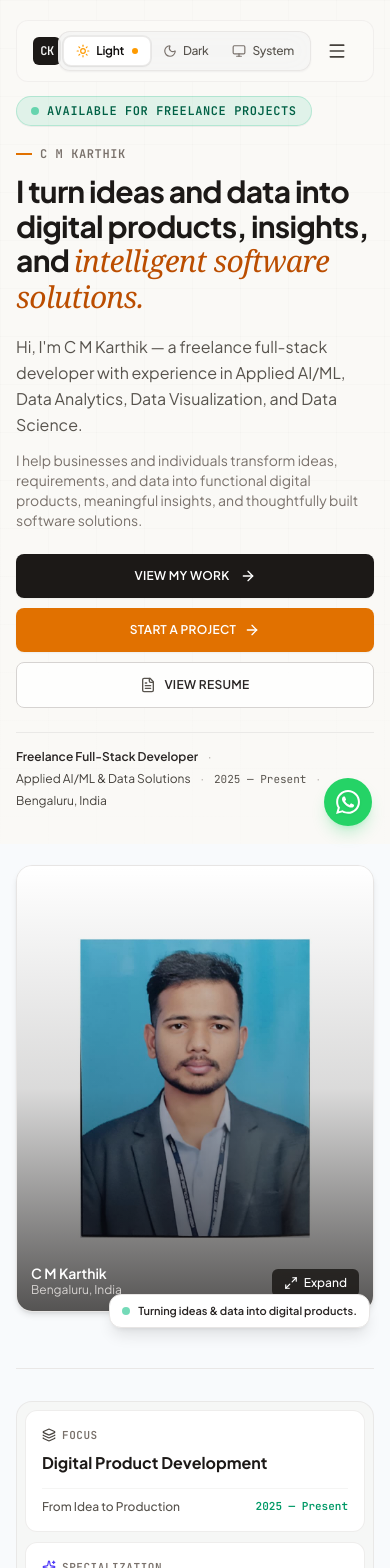
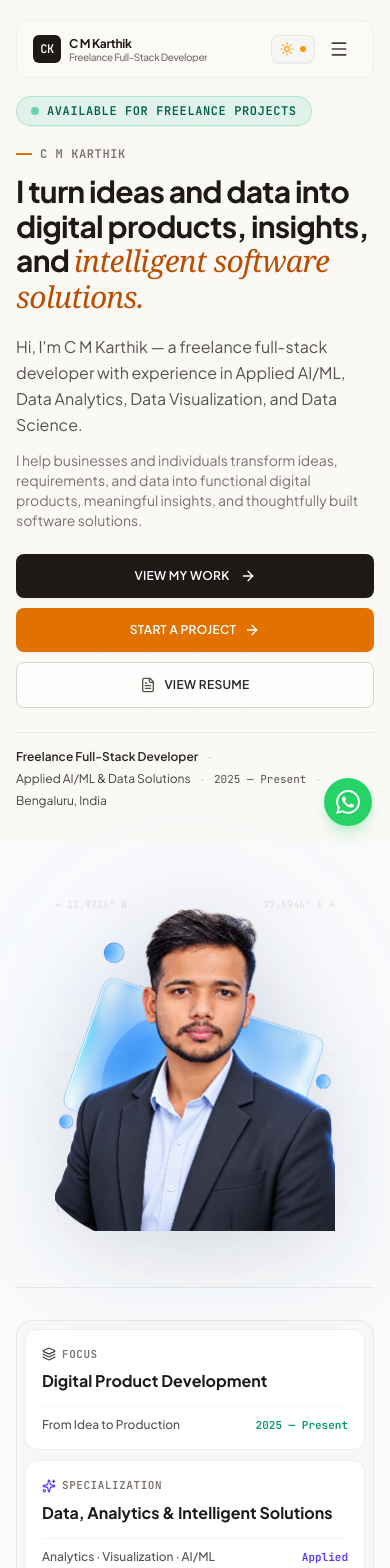
Before and after one commit to cmkarthik2004/my-portfolio2.0, a React (Vite) app: page / in a window 390 px wide. Shown: the top 1568 px of the page. Built offline with nearby package versions, Linux system fonts and the light colour scheme; a web font is replaced by a local one.

Commit message:
feat(hero): update hero visual and refine theme UI
- Replace hero image with new 3D visual
- Update hero annotation text
- Implement cyclical theme toggle logic
- Optimize Navbar layout and mobile responsiveness

```diff
--- a/src/components/HeroSection.tsx
+++ b/src/components/HeroSection.tsx
@@ -1,7 +1,6 @@
 import React, { useState } from 'react';
 import {
   ArrowRight,
-  Maximize2,
   Briefcase,
   Sparkles,
   GraduationCap,
@@ -18,7 +17,9 @@ interface HeroSectionProps {
 }
 
 const PHOTO_SOURCES = [
-  // Redesigned premium 3D personal brand visual
+  // Primary 3D Hero Visual provided by user: 3Dimage2.png
+  '/images/3Dimage2.png',
+  '/3Dimage2.png',
   '/images/image2.png',
   '/image2.png',
   PERSONAL_INFO.profilePhoto,
@@ -169,19 +170,19 @@ export const HeroSection: React.FC<HeroSectionProps> = ({ onStartProject }) => {
             </div>
           </div>
 
-          {/* Right Column: Professional Photograph with Handwritten Annotation & Floating Badge */}
-          <div className="lg:col-span-5 flex justify-center lg:justify-end relative mt-4 lg:mt-0">
-            {/* Handwritten annotation: "Build Solve Learn Repeat" */}
-            <div className="hidden xl:flex flex-col items-center absolute -left-20 top-8 pointer-events-none select-none z-10">
+          {/* Right Column: 3D Personal Brand Hero Visual */}
+          <div className="lg:col-span-5 flex justify-center lg:justify-end relative mt-8 sm:mt-10 lg:mt-0 lg:-mr-4 xl:-mr-8 2xl:-mr-10 lg:-translate-y-8 xl:-translate-y-12 2xl:-translate-y-14 transition-transform duration-300">
+            {/* Handwritten annotation: "Identify Solve Build Scale" */}
+            <div className="hidden xl:flex flex-col items-center absolute -left-14 2xl:-left-18 top-6 pointer-events-none select-none z-20">
               <div className="font-caveat text-xl sm:text-2xl text-stone-700 dark:text-stone-300 leading-tight text-center rotate-[-6deg]">
+                <span>Identify</span><br />
+                <span>Solve</span><br />
                 <span>Build</span><br />
-                <span>Solve</span><br />
-                <span>Learn</span><br />
-                <span className="text-amber-600 dark:text-amber-400 font-bold">Repeat</span>
+                <span className="text-amber-600 dark:text-amber-400 font-bold">Scale</span>
               </div>
-              {/* Hand-drawn curved arrow pointing to the photo */}
+              {/* Hand-drawn curved arrow pointing to the 3D visual */}
               <svg
-                className="w-12 h-12 text-stone-500 dark:text-stone-400 mt-1 rotate-[10deg]"
+                className="w-12 h-12 text-stone-400 dark:text-stone-500 mt-1 rotate-[10deg]"
                 viewBox="0 0 50 50"
                 fill="none"
                 stroke="currentColor"
@@ -194,19 +195,50 @@ export const HeroSection: React.FC<HeroSectionProps> = ({ onStartProject }) => {
               </svg>
             </div>
 
-            <div className="relative max-w-sm w-full">
-              <div className="relative rounded-2xl overflow-hidden bg-stone-100 dark:bg-stone-900 border border-stone-200 dark:border-stone-800 shadow-md">
-                {/* Real Photograph with soft edge vignette */}
+            {/* 3D Visual Stage with layered depth and subtle geometry */}
+            <div className="relative w-full max-w-[280px] xs:max-w-[320px] sm:max-w-[380px] md:max-w-[420px] lg:max-w-[500px] xl:max-w-[560px] 2xl:max-w-[620px] flex items-center justify-center">
+              {/* Subtle atmospheric ambient glow behind the subject */}
               <div
-                  className="relative aspect-4/5 cursor-pointer overflow-hidden bg-stone-200 dark:bg-stone-800 group"
+                className="absolute -inset-4 sm:-inset-8 m-auto w-5/6 h-5/6 rounded-full bg-gradient-to-tr from-sky-400/10 via-indigo-500/8 to-amber-500/5 dark:from-sky-500/12 dark:via-indigo-600/10 dark:to-amber-500/5 blur-3xl pointer-events-none -z-10"
+                aria-hidden="true"
+              />
+
+              {/* Subtle background precision geometry & coordinate marks */}
+              <div
+                className="absolute inset-x-0 inset-y-4 sm:inset-y-8 pointer-events-none select-none -z-10 opacity-30 dark:opacity-20 flex flex-col justify-between"
+                aria-hidden="true"
+              >
+                <div className="flex justify-between items-center text-[10px] font-mono text-stone-400 dark:text-stone-600">
+                  <span>+ 12.9716° N</span>
+                  <span>77.5946° E +</span>
+                </div>
+                <div className="w-full border-t border-dashed border-stone-300 dark:border-stone-700/60" />
+                <div className="flex justify-between items-center text-[10px] font-mono text-stone-400 dark:text-stone-600">
+                  <span>[SYS.DEV]</span>
+                  <span>[3D.HERO]</span>
+                </div>
+              </div>
+
+              {/* The 3D Image Presentation: Cardless, borderless, transparent blending */}
+              <div
+                className="relative w-full cursor-pointer group"
                 onClick={() => setIsPhotoLightboxOpen(true)}
-                  title="Click to view full photo"
+                title="C M Karthik — Click to view high-resolution visual"
+                role="button"
+                tabIndex={0}
+                onKeyDown={(e) => {
+                  if (e.key === 'Enter' || e.key === ' ') {
+                    e.preventDefault();
+                    setIsPhotoLightboxOpen(true);
+                  }
+                }}
               >
                 {!allPhotosFailed ? (
                   <img
                     src={getAssetUrl(currentPhotoSrc)}
-                      alt="C M Karthik - Freelance Full-Stack Developer"
-                      className="w-full h-full object-cover object-center transition-transform duration-500 group-hover:scale-103"
+                    alt="C M Karthik - Freelance Full-Stack Developer & Applied AI/ML Specialist"
+                    className="w-full h-auto object-contain select-none transition-transform duration-300 ease-out group-hover:scale-[1.015] active:scale-[0.99] motion-reduce:transform-none drop-shadow-[0_22px_45px_rgba(15,23,42,0.12)] dark:drop-shadow-[0_28px_50px_rgba(0,0,0,0.65)]"
+                    loading="eager"
                     onError={() => {
                       if (photoSourceIndex < PHOTO_SOURCES.length - 1) {
                         setPhotoSourceIndex((prev) => prev + 1);
@@ -216,35 +248,14 @@ export const HeroSection: React.FC<HeroSectionProps> = ({ onStartProject }) => {
                     }}
                   />
                 ) : (
-                    <div className="w-full h-full flex flex-col items-center justify-center bg-gradient-to-br from-stone-900 via-stone-800 to-stone-950 text-white p-6 text-center">
+                  <div className="w-full aspect-4/5 flex flex-col items-center justify-center rounded-2xl bg-stone-100 dark:bg-stone-900 border border-stone-200 dark:border-stone-800 p-8 text-center">
                     <div className="w-20 h-20 rounded-full bg-amber-500/20 border-2 border-amber-500/40 flex items-center justify-center mb-3">
-                        <span className="font-mono text-2xl font-bold text-amber-400">CK</span>
+                      <span className="font-mono text-2xl font-bold text-amber-500">CK</span>
                     </div>
-                      <p className="font-bold text-base text-stone-100">C M Karthik</p>
-                      <p className="text-xs text-amber-400/90 font-mono mt-1">Full-Stack &amp; Applied AI</p>
+                    <p className="font-bold text-base text-stone-900 dark:text-stone-100">C M Karthik</p>
+                    <p className="text-xs text-amber-600 dark:text-amber-400 font-mono mt-1">Full-Stack &amp; Applied AI</p>
                   </div>
                 )}
-
-                  {/* Soft bottom vignette overlay */}
-                  <div className="absolute inset-0 bg-gradient-to-t from-stone-950/70 via-stone-950/15 to-transparent pointer-events-none" />
-
-                  {/* Interactive Expand Badge */}
-                  <div className="absolute bottom-3.5 right-3.5 flex items-center gap-1.5 px-3 py-1.5 rounded-md bg-stone-900/85 text-white backdrop-blur-xs text-xs font-medium hover:bg-stone-900 transition-colors">
-                    <Maximize2 className="w-3.5 h-3.5" />
-                    <span>Expand</span>
-                  </div>
-
-                  <div className="absolute bottom-3.5 left-3.5 text-left text-white">
-                    <p className="text-sm font-semibold leading-tight">C M Karthik</p>
-                    <p className="text-xs text-stone-300 leading-tight">Bengaluru, India</p>
-                  </div>
-                </div>
-              </div>
-
-              {/* Floating Badge below photo */}
-              <div className="absolute -bottom-4 right-1 sm:-right-4 rounded-xl bg-white dark:bg-stone-900 border border-stone-200 dark:border-stone-800 px-3 py-2 shadow-lg flex items-center gap-2 sm:gap-2.5 z-10 text-[11px] sm:text-xs font-semibold text-stone-800 dark:text-stone-200 max-w-[calc(100%-0.5rem)] sm:max-w-none">
-                <span className="w-2 h-2 rounded-full bg-emerald-500 animate-pulse shrink-0" />
-                <span className="truncate">Turning ideas &amp; data into digital products.</span>
               </div>
             </div>
           </div>
--- a/src/components/Navbar.tsx
+++ b/src/components/Navbar.tsx
@@ -85,7 +85,7 @@ export const Navbar: React.FC<NavbarProps> = ({ onStartProject }) => {
           <a
             href="#"
             id="brand-logo"
-            className="group flex items-center gap-2.5 sm:gap-3 text-stone-900 dark:text-stone-100 font-semibold tracking-tight transition-transform duration-200 active:scale-98 min-w-0"
+            className="group flex items-center gap-2 sm:gap-2.5 md:gap-3 text-stone-900 dark:text-stone-100 font-semibold tracking-tight transition-transform duration-200 active:scale-98 min-w-0 flex-1 sm:flex-initial"
           >
             <span className="w-7 h-7 sm:w-8 sm:h-8 rounded-md bg-stone-900 dark:bg-stone-100 text-stone-100 dark:text-stone-900 flex items-center justify-center font-mono font-bold text-xs shrink-0">
               CK
@@ -138,13 +138,13 @@ export const Navbar: React.FC<NavbarProps> = ({ onStartProject }) => {
             </button>
           </div>
 
-          {/* Mobile Navigation Trigger */}
-          <div className="flex md:hidden items-center gap-1.5 sm:gap-2">
-            <ThemeToggle />
+          {/* Mobile Navigation Trigger with Compact Single-Button Theme Toggle */}
+          <div className="flex md:hidden items-center gap-1.5 sm:gap-2 shrink-0">
+            <ThemeToggle compact />
             <button
               id="mobile-nav-toggle"
               onClick={() => setMobileMenuOpen(!mobileMenuOpen)}
-              className="w-10 h-10 flex items-center justify-center rounded-lg text-stone-700 dark:text-stone-300 hover:bg-stone-100 dark:hover:bg-stone-800 transition-colors focus:outline-hidden"
+              className="w-9 h-9 sm:w-10 sm:h-10 flex items-center justify-center rounded-lg text-stone-700 dark:text-stone-300 hover:bg-stone-100 dark:hover:bg-stone-800 transition-colors focus:outline-hidden"
               aria-label="Toggle Navigation Menu"
               aria-expanded={mobileMenuOpen}
             >
--- a/src/components/ThemeToggle.tsx
+++ b/src/components/ThemeToggle.tsx
@@ -6,101 +6,76 @@ import { ThemeMode } from '../types';
 export const ThemeToggle: React.FC<{ compact?: boolean }> = ({ compact = false }) => {
   const { theme, setTheme } = useTheme();
 
-  const themeOptions: { value: ThemeMode; label: string; icon: (isActive: boolean) => React.ReactNode; tooltip: string }[] = [
-    {
-      value: 'light',
+  // Cycling sequence: Light → Dark → System → Light
+  const cycleTheme = () => {
+    if (theme === 'light') {
+      setTheme('dark');
+    } else if (theme === 'dark') {
+      setTheme('system');
+    } else {
+      setTheme('light');
+    }
+  };
+
+  const getThemeInfo = (mode: ThemeMode) => {
+    switch (mode) {
+      case 'light':
+        return {
           label: 'Light',
-      tooltip: 'Light theme (Default · Clean high-contrast)',
-      icon: (active) => <Sun className={`w-3.5 h-3.5 ${active ? 'text-amber-500' : 'text-stone-500 dark:text-stone-400'}`} />,
-    },
-    {
-      value: 'dark',
+          nextLabel: 'Dark',
+          icon: <Sun className="w-3.5 h-3.5 sm:w-4 sm:h-4 text-amber-500 shrink-0 transition-transform duration-200 group-hover:rotate-45" />,
+          dotColor: 'bg-amber-500',
+        };
+      case 'dark':
+        return {
           label: 'Dark',
-      tooltip: 'Dark theme (Deep ambient elevated)',
-      icon: (active) => <Moon className={`w-3.5 h-3.5 ${active ? 'text-indigo-500 dark:text-indigo-400' : 'text-stone-500 dark:text-stone-400'}`} />,
-    },
-    {
-      value: 'system',
+          nextLabel: 'System',
+          icon: <Moon className="w-3.5 h-3.5 sm:w-4 sm:h-4 text-indigo-500 dark:text-indigo-400 shrink-0 transition-transform duration-200 group-hover:-rotate-12" />,
+          dotColor: 'bg-indigo-500 dark:bg-indigo-400',
+        };
+      case 'system':
+      default:
+        return {
           label: 'System',
-      tooltip: 'System theme (Sync with operating system)',
-      icon: (active) => <Monitor className={`w-3.5 h-3.5 ${active ? 'text-amber-600 dark:text-amber-400' : 'text-stone-500 dark:text-stone-400'}`} />,
-    },
-  ];
+          nextLabel: 'Light',
+          icon: <Monitor className="w-3.5 h-3.5 sm:w-4 sm:h-4 text-stone-600 dark:text-stone-300 shrink-0 transition-transform duration-200 group-hover:scale-110" />,
+          dotColor: 'bg-stone-500 dark:bg-stone-400',
+        };
+    }
+  };
+
+  const current = getThemeInfo(theme);
 
   return (
-    <div className="relative inline-block text-left" id="theme-toggle-container">
-      {compact ? (
-        /* Segmented / Quick Button with accessible labels */
-        <div
-          className="flex items-center bg-stone-100/90 dark:bg-stone-800/90 p-1 rounded-xl border border-stone-200/90 dark:border-stone-700/80 shadow-xs"
-          role="radiogroup"
-          aria-label="Theme Selection"
-        >
-          {themeOptions.map((opt) => {
-            const isActive = theme === opt.value;
-            return (
     <button
-                key={opt.value}
-                id={`theme-btn-${opt.value}`}
-                onClick={() => setTheme(opt.value)}
-                title={opt.tooltip}
-                role="radio"
-                aria-checked={isActive}
-                aria-label={opt.tooltip}
-                className={`flex items-center gap-1.5 px-2.5 py-1 text-xs rounded-lg transition-all cursor-pointer ${
-                  isActive
-                    ? 'bg-white dark:bg-stone-700 text-stone-900 dark:text-white shadow-xs font-semibold border border-stone-200/80 dark:border-stone-600/50'
-                    : 'text-stone-600 dark:text-stone-400 hover:text-stone-900 dark:hover:text-stone-200 font-medium'
+      id="theme-single-toggle-btn"
+      type="button"
+      onClick={cycleTheme}
+      title={`Theme: ${current.label} (Click to switch to ${current.nextLabel})`}
+      aria-label={`Theme: ${current.label}. Click to switch to ${current.nextLabel}`}
+      className={`group relative inline-flex items-center gap-1.5 sm:gap-2 rounded-lg sm:rounded-xl transition-all duration-150 cursor-pointer select-none active:scale-95 focus-visible:outline-none focus-visible:ring-2 focus-visible:ring-amber-500/70 border border-stone-200/90 dark:border-stone-700/80 bg-stone-100/90 dark:bg-stone-800/90 hover:bg-stone-200/80 dark:hover:bg-stone-700/80 text-stone-800 dark:text-stone-200 shadow-2xs shrink-0 ${
+        compact
+          ? 'px-2 py-1.5 sm:px-2.5 sm:py-1.5 text-xs'
+          : 'px-3 py-1.5 text-xs'
       }`}
     >
-                {opt.icon(isActive)}
-                <span className="hidden sm:inline">{opt.label}</span>
-                {isActive && (
-                  <span className="w-1 h-1 rounded-full bg-amber-500 dark:bg-amber-400 shrink-0" aria-hidden="true" />
-                )}
+      {/* Active Theme Icon */}
+      {current.icon}
+
+      {/* Mode Label - compact on narrow mobile (>= 440px or non-compact desktop shows label) */}
+      <span
+        className={`text-xs font-semibold tracking-tight text-stone-800 dark:text-stone-200 ${
+          compact ? 'hidden min-[440px]:inline' : 'inline'
+        }`}
+      >
+        {current.label}
+      </span>
+
+      {/* Subtle indicator dot */}
+      <span
+        className={`w-1.5 h-1.5 rounded-full ${current.dotColor} shrink-0`}
+        aria-hidden="true"
+      />
     </button>
   );
-          })}
-        </div>
-      ) : (
-        <div className="flex items-center">
-          {/* Segmented Controller for Desktop Navigation */}
-          <div
-            className="flex items-center bg-stone-100/90 dark:bg-stone-800/90 backdrop-blur-md p-1 rounded-xl border border-stone-200/90 dark:border-stone-700/80 shadow-xs"
-            role="radiogroup"
-            aria-label="Appearance Mode"
-          >
-            {themeOptions.map((opt) => {
-              const isActive = theme === opt.value;
-              return (
-                <button
-                  key={opt.value}
-                  id={`theme-segmented-${opt.value}`}
-                  onClick={() => setTheme(opt.value)}
-                  title={opt.tooltip}
-                  aria-checked={isActive}
-                  role="radio"
-                  aria-label={`${opt.label} theme mode${isActive ? ' (currently active)' : ''}`}
-                  className={`relative flex items-center justify-center gap-1.5 px-3 py-1.5 rounded-lg text-xs transition-all duration-150 cursor-pointer ${
-                    isActive
-                      ? 'bg-white dark:bg-stone-700 text-stone-950 dark:text-white font-semibold shadow-xs border border-stone-200/80 dark:border-stone-600/60 ring-1 ring-black/5 dark:ring-white/10'
-                      : 'text-stone-600 dark:text-stone-400 hover:text-stone-900 dark:hover:text-stone-100 hover:bg-stone-200/50 dark:hover:bg-stone-700/40 font-medium'
-                  }`}
-                >
-                  <span className="shrink-0">{opt.icon(isActive)}</span>
-                  <span className="text-xs tracking-tight">{opt.label}</span>
-                  {isActive && (
-                    <span
-                      className="w-1.5 h-1.5 rounded-full bg-amber-500 dark:bg-amber-400 shrink-0 ml-0.5"
-                      aria-hidden="true"
-                    />
-                  )}
-                </button>
-              );
-            })}
-          </div>
-        </div>
-      )}
-    </div>
-  );
 };
--- a/src/data/portfolioData.ts
+++ b/src/data/portfolioData.ts
@@ -23,8 +23,8 @@ export const siteConfig: SiteConfig = {
   location: 'Bengaluru, Karnataka',
   timezone: 'IST (UTC+5:30)',
   experienceYears: '2025 — Present',
-  // Path for user's personal photo (redesigned 3D portfolio hero visual)
-  profilePhoto: '/images/image2.png',
+  // Path for user's personal photo (3D hero visual)
+  profilePhoto: '/images/3Dimage2.png',
   aboutPhoto: '/images/image2.png',
   resume: {
     filePath: '/resume/CM-Karthik-Resume-2026.pdf',
```
Also changed, not shown: public/3Dimage2.png (added), 1 other file (tests, documents, lock files or other folders). Lines whose indentation alone changed are shown as unchanged.
